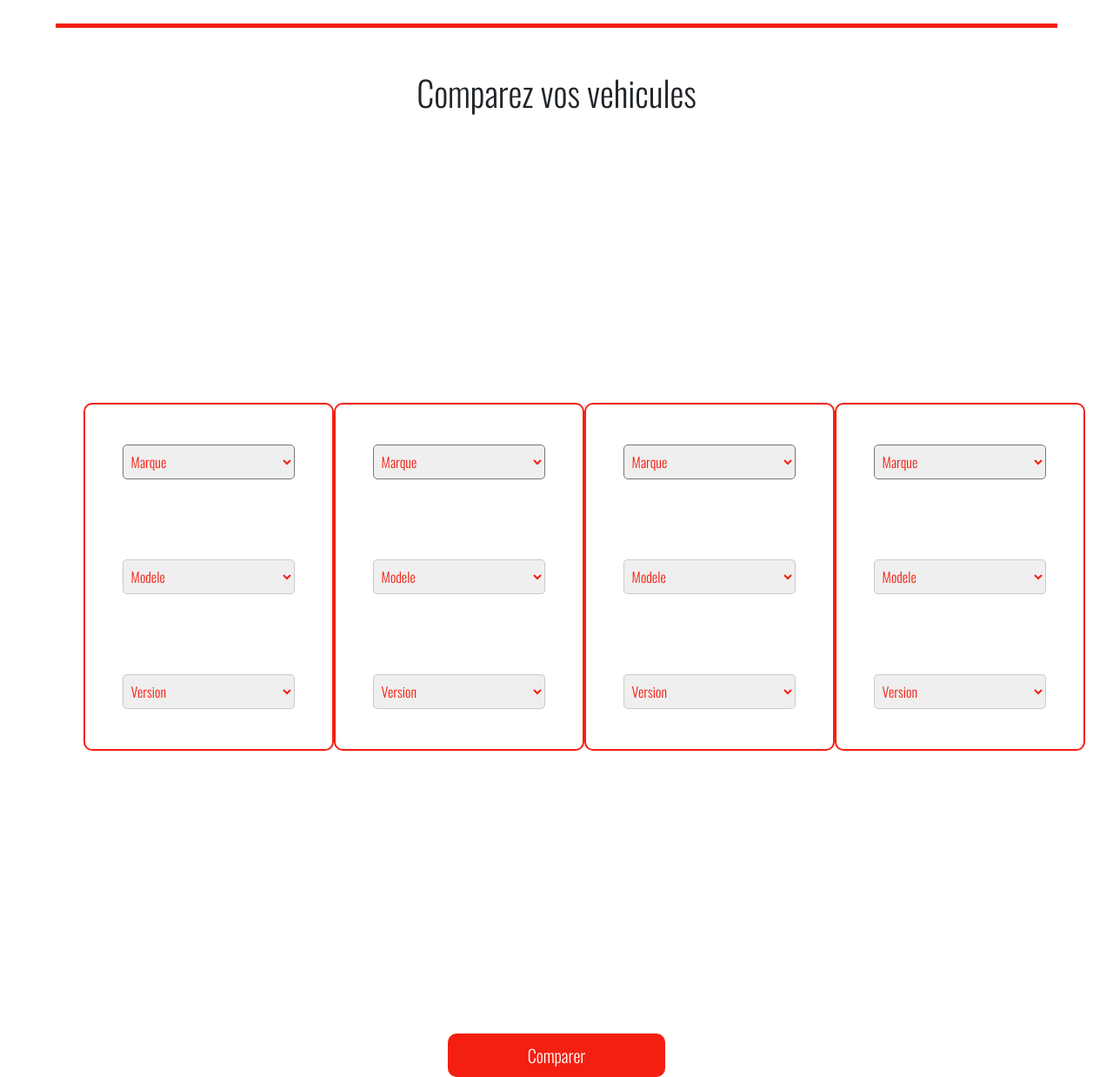
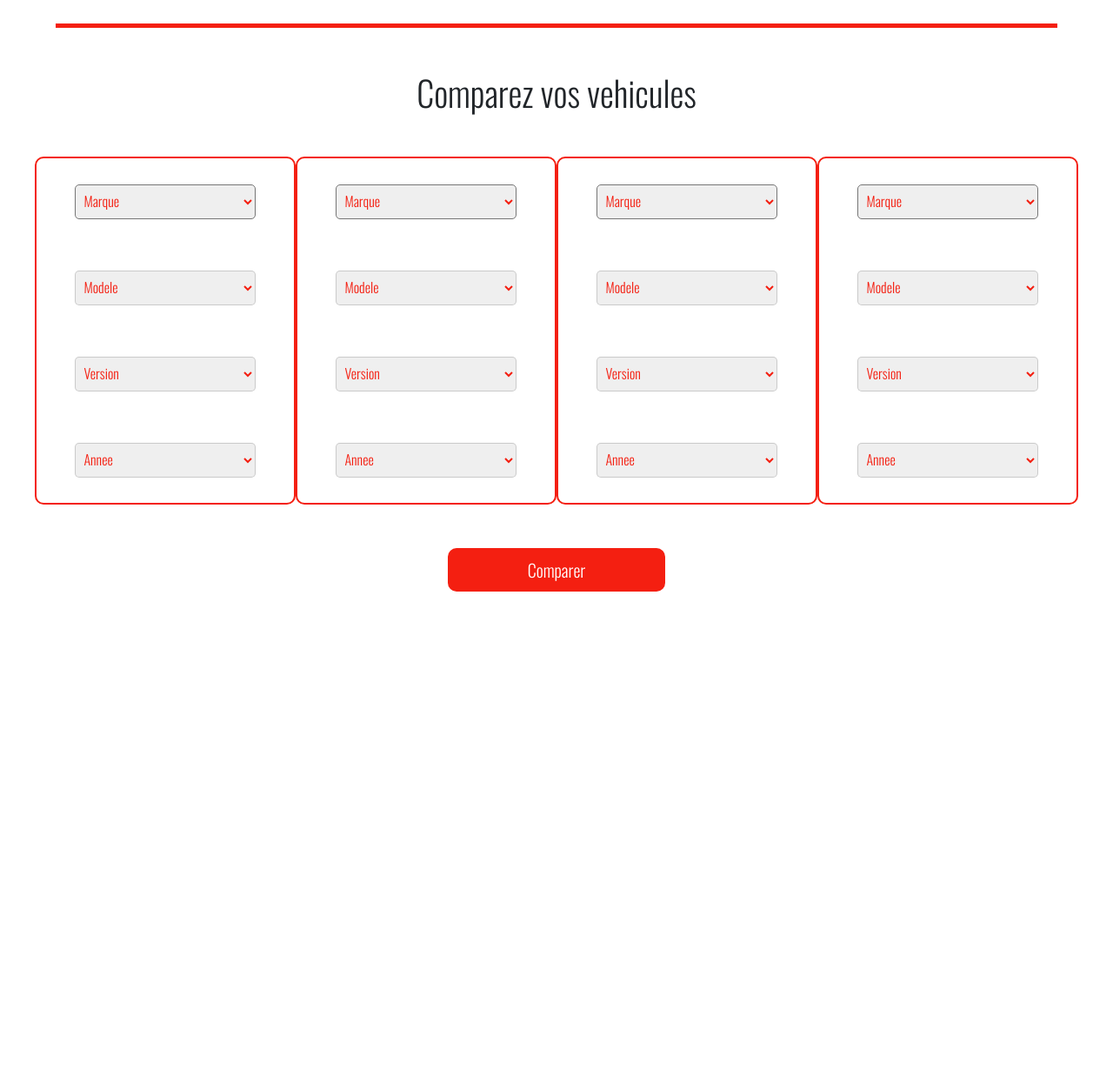
Before and after one commit to Yanis02/Vehicules-comparator-website, a PHP site: page / in a window 1280 px wide. Shown: the part 625-1863 px from the top of the page at 87% size. After the commit the page ends 1305 px from the top, so only its background shows below. Run offline with PHP 8.4, Linux system fonts and the light colour scheme; data that the repository does not hold is empty.

Commit message:
fixed some bugs

```diff
--- a/client/styles.css
+++ b/client/styles.css
@@ -110,20 +110,3 @@ ul li a {
     text-decoration: none;
      color: #C6C3C3;
 }
-
-.comparaison_container{
-  width: 90%;
-  height: 1000px;
-  display: flex;
-  flex-direction: row;
-  justify-content: space-around;
-  align-items: center;
-}
-.comparaison_form{
-  width: 400px;
-  height: 500px;
-  border: #F41F11;
-  border-width: 2px;
-  border-style: solid;
-  border-radius: 10px;
-}
--- a/client/view/accueil.php
+++ b/client/view/accueil.php
@@ -158,12 +158,12 @@ public function header(){
 {
     ?>
     <h1 style="margin-top:50px;text-align:center">Comparez vos vehicules</h1>
-    <form id="comparisonForm" style="display:flex;flex-direction:column;justify-content:center;align-items:center;gap:50px">
-        <div style="margin-left:5%;padding-top:50px;width: 90%; display: flex; flex-direction: row; justify-content: space-around; align-items: center;" class="comparaison_container">
+    <form id="comparisonForm" style="margin-top:50px;margin-left:5%;width: 90%;display:flex;flex-direction:column;justify-content:center;align-items:center;gap:50px;">
+        <div style=" display: flex; flex-direction: row; height:fit-content; justify-content: space-around; align-items: center;" class="comparaison_container">
             <?php for ($i = 0; $i < 4; $i++) : ?>
                 <div id="container_<?php echo $i; ?>" style="width: 300px; height: 400px; border: 2px solid #F41F11; border-radius: 10px;display:flex;flex-direction:column;justify-content:space-around;align-items:center">
                     <!-- Marque Dropdown 54-->
-                    <select id="marque_<?php echo $i; ?>" class="marqueDropdown" style="width:70%;height:40px;padding:5px;color:#F41F11; outline:none;border-radius:5px;" onchange="updateModeles(this, <?php echo $i; ?>)">
+                    <select name="marque_<?php echo $i; ?>" id="marque_<?php echo $i; ?>" class="marqueDropdown" style="width:70%;height:40px;padding:5px;color:#F41F11; outline:none;border-radius:5px;" onchange="updateModeles(this, <?php echo $i; ?>)">
                         <option value="">Marque</option>
                         <?php foreach ($marques as $marque) : ?>
                             <option value='<?php echo $marque['id']; ?>'><?php echo $marque['nom']; ?></option>
@@ -171,13 +171,17 @@ public function header(){
                     </select>
 
                     <!-- Modele Dropdown -->
-                    <select id="modele_<?php echo $i; ?>" class="modeleDropdown" style="width:70%;height:40px;padding:5px;color:#F41F11; outline:none;border-radius:5px;" onchange="updateVersions(this, <?php echo $i; ?>)" disabled>
+                    <select name="modele_<?php echo $i; ?>" id="modele_<?php echo $i; ?>" class="modeleDropdown" style="width:70%;height:40px;padding:5px;color:#F41F11; outline:none;border-radius:5px;" onchange="updateVersions(this, <?php echo $i; ?>)" disabled>
                         <option value="">Modele</option>
                     </select>
 
                     <!-- Version Dropdown -->
-                    <select id="version_<?php echo $i; ?>" class="versionDropdown" style="width:70%;height:40px;padding:5px;color:#F41F11; outline:none;border-radius:5px;" disabled>
+                    <select name="version_<?php echo $i; ?>" id="version_<?php echo $i; ?>" class="versionDropdown" style="width:70%;height:40px;padding:5px;color:#F41F11; outline:none;border-radius:5px;" onchange="updateAnnee(this, <?php echo $i; ?>)" disabled>
                         <option value="">Version</option>
+                    </select>
+                    <!-- Annee Dropdown -->
+                    <select name="annee_<?php echo $i; ?>" id="annee_<?php echo $i; ?>" class="anneeDropdown" style="width:70%;height:40px;padding:5px;color:#F41F11; outline:none;border-radius:5px;" disabled>
+                        <option value="">Annee</option>
                     </select>
                 </div>
             <?php endfor; ?>
@@ -239,6 +243,32 @@ public function header(){
                 }
             });
         }
+        function updateAnnee(element, containerIndex) {
+            var container = $("#container_" + containerIndex);
+            var modeleId = $(element).val();
+            console.log(modeleId);
+
+            var versionDropdown = container.find('.anneeDropdown');
+
+            $.ajax({
+                type: "POST",
+                url: "./model/vehicule.php",
+                data: { versionId: modeleId },
+                dataType: "json",
+                success: function (data) {
+                    versionDropdown.empty();
+                    versionDropdown.append('<option value="">Annee</option>');
+                    $.each(data, function (index, version) {
+                        versionDropdown.append($("<option>").attr("value", version.id).text(version.annee));
+                    });
+                    versionDropdown.prop("disabled", false);
+                },
+                error: function (xhr, status, error) {
+                    console.log("failed");
+                    console.error("AJAX Error:", status, error);
+                }
+            });
+        }
         function isSelected(num){
             const marque=$(`#marque_${num}`);
             if(marque.val()) return true;
@@ -248,24 +278,27 @@ public function header(){
          const marque=$(`#marque_${num}`);
          const modele=$(`#modele_${num}`);
          const version=$(`#version_${num}`);
-         if(marque.val() && modele.val() && version.val()  ) return true;
+         const annee=$(`#annee_${num}`);
+         if(marque.val() && modele.val() && version.val() && annee.val()  ) return true;
          else return false;
         }
         function submitForm() {
-    let readyCount = 0;
-
+    let cpt = 0;
+    let data=[];
     for (let index = 0; index < 4; index++) {
         if (isReady(index)) {
-            readyCount++;
+            data.push($(`#version_${index}`).val());
+            cpt++;
         } else if (isSelected(index)) {
             alert("Please fill in all fields.");
-            return; // Stop processing if an alert is shown
+            return;
         }
     }
 
-    if (readyCount >= 2) {
-        $('#comparisonForm').submit();
+    if (cpt >= 2) {
+        //$('#comparisonForm').submit();
         console.log("passed");
+       console.log(data);
     } else {
         alert("Please enter at least 2 vehicles.");
     }
```
Also changed, not shown: client/model/vehicule.php (+23 -6 lines).
